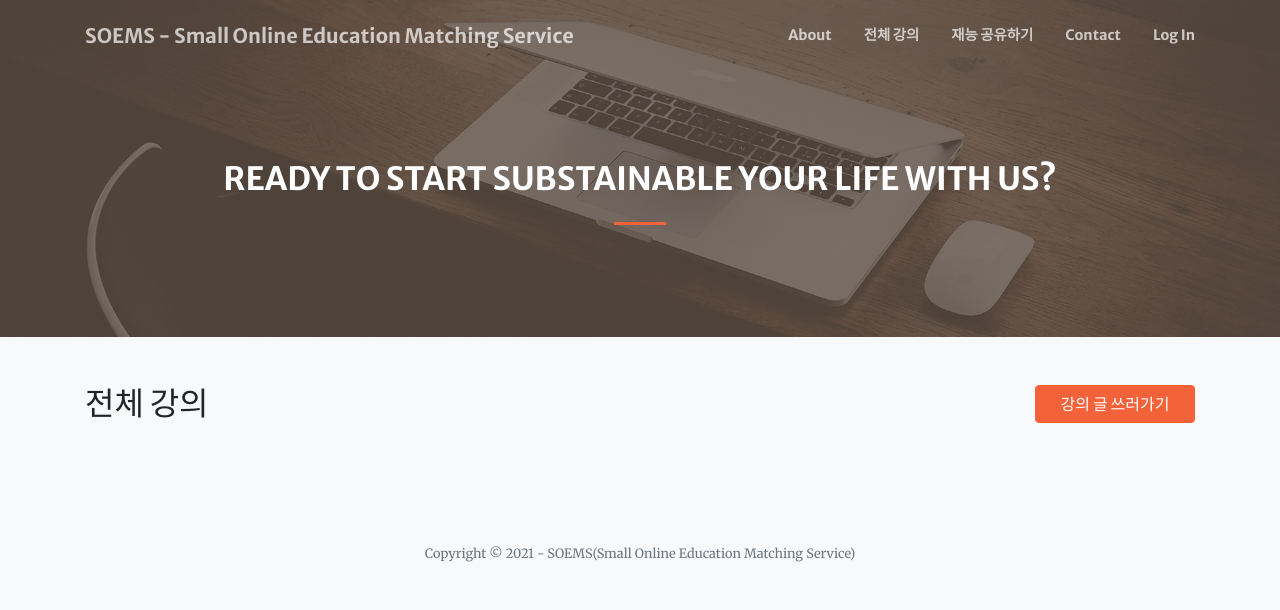
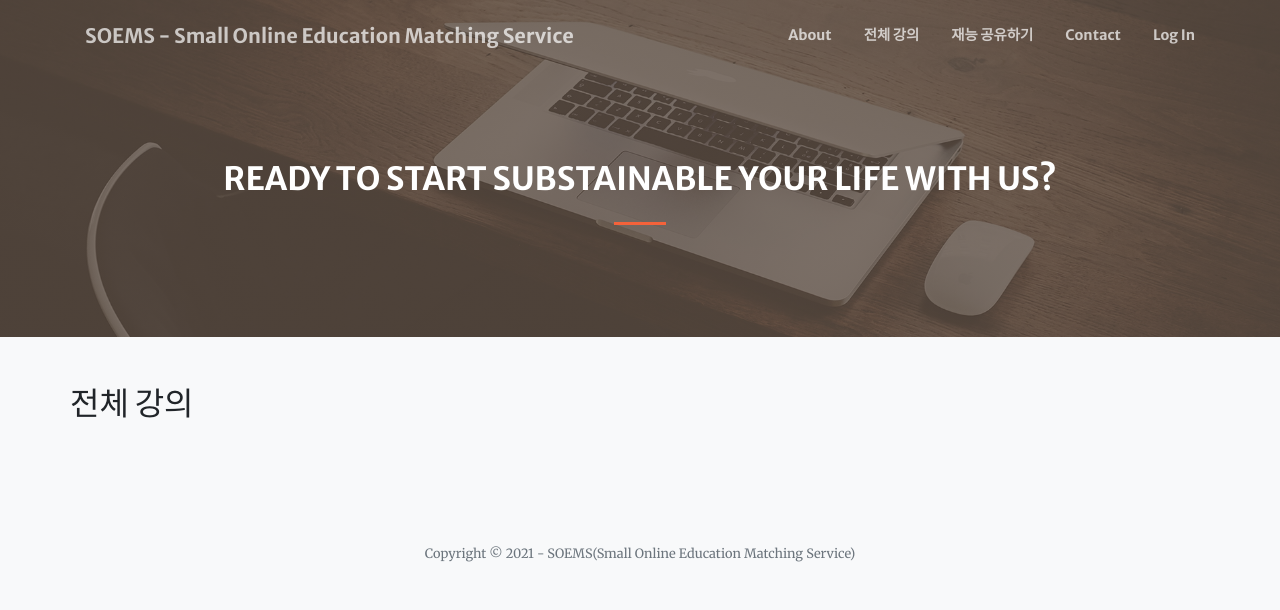
Before and after one commit to ningpop/SOEMS, a Django app: page /study/list/ in a window 1280 px wide. Shown: the top 610 px of the page. Run offline with Django 3.2, Linux system fonts and the light colour scheme; data that the repository does not hold is empty; parts of the project's set-up code (start-up, migrations or seed data) failed here and were passed over; some libraries are stand-ins or nearby versions.

Commit message:
✅[CHORE] 강의 글 작성 버튼 이동

```diff
--- a/main/templates/index.html
+++ b/main/templates/index.html
@@ -12,7 +12,7 @@ SOEMS - 소규모 온라인 교육 매칭 서비스
 <ul class="navbar-nav ml-auto my-2 my-lg-0">
     <li class="nav-item"><a class="nav-link js-scroll-trigger" href="{% url 'home' %}#about">About</a></li>
     <li class="nav-item"><a class="nav-link js-scroll-trigger" href="{% url 'study_list' %}">전체 강의</a></li>
-    <li class="nav-item"><a class="nav-link js-scroll-trigger" href="">재능 공유하기</a></li>
+    <li class="nav-item"><a class="nav-link js-scroll-trigger" href="{% url 'study_create' %}">재능 공유하기</a></li>
     <li class="nav-item"><a class="nav-link js-scroll-trigger" href="{% url 'home' %}#contact">Contact</a></li>
     <li class="nav-item"><a class="nav-link js-scroll-trigger" href="">Log In</a></li>
 </ul>
--- a/study/templates/study_create.html
+++ b/study/templates/study_create.html
@@ -12,7 +12,7 @@ SOEMS - 강의 글 작성하기
 <ul class="navbar-nav ml-auto my-2 my-lg-0">
     <li class="nav-item"><a class="nav-link js-scroll-trigger" href="{% url 'home' %}#about">About</a></li>
     <li class="nav-item active"><a class="nav-link js-scroll-trigger" href="{% url 'study_list' %}">전체 강의</a></li>
-    <li class="nav-item"><a class="nav-link js-scroll-trigger" href="">재능 공유하기</a></li>
+    <li class="nav-item"><a class="nav-link js-scroll-trigger" href="{% url 'study_create' %}">재능 공유하기</a></li>
     <li class="nav-item"><a class="nav-link js-scroll-trigger" href="{% url 'home' %}#contact">Contact</a></li>
     <li class="nav-item"><a class="nav-link js-scroll-trigger" href="">Log In</a></li>
 </ul>
--- a/study/templates/study_detail.html
+++ b/study/templates/study_detail.html
@@ -12,7 +12,7 @@ SOEMS - 강의 | {{ study.title }}
 <ul class="navbar-nav ml-auto my-2 my-lg-0">
     <li class="nav-item"><a class="nav-link js-scroll-trigger" href="{% url 'home' %}#about">About</a></li>
     <li class="nav-item active"><a class="nav-link js-scroll-trigger" href="{% url 'study_list' %}">전체 강의</a></li>
-    <li class="nav-item"><a class="nav-link js-scroll-trigger" href="">재능 공유하기</a></li>
+    <li class="nav-item"><a class="nav-link js-scroll-trigger" href="{% url 'study_create' %}">재능 공유하기</a></li>
     <li class="nav-item"><a class="nav-link js-scroll-trigger" href="{% url 'home' %}#contact">Contact</a></li>
     <li class="nav-item"><a class="nav-link js-scroll-trigger" href="">Log In</a></li>
 </ul>
--- a/study/templates/study_list.html
+++ b/study/templates/study_list.html
@@ -12,7 +12,7 @@ SOEMS - 전체 강의 목록
 <ul class="navbar-nav ml-auto my-2 my-lg-0">
     <li class="nav-item"><a class="nav-link js-scroll-trigger" href="{% url 'home' %}#about">About</a></li>
     <li class="nav-item active"><a class="nav-link js-scroll-trigger" href="{% url 'study_list' %}">전체 강의</a></li>
-    <li class="nav-item"><a class="nav-link js-scroll-trigger" href="">재능 공유하기</a></li>
+    <li class="nav-item"><a class="nav-link js-scroll-trigger" href="{% url 'study_create' %}">재능 공유하기</a></li>
     <li class="nav-item"><a class="nav-link js-scroll-trigger" href="{% url 'home' %}#contact">Contact</a></li>
     <li class="nav-item"><a class="nav-link js-scroll-trigger" href="">Log In</a></li>
 </ul>
@@ -34,13 +34,7 @@ SOEMS - 전체 강의 목록
 <section class="py-5 bg-light">
     <div class="container">
         <div class="row">
-            <div class="col-md-10">
             <h2 class="mb-4">전체 강의</h2>
-            </div>
-            <div class="col-md-2">
-                <a href="{% url 'study_create' %}" class="btn btn-block btn-primary text-uppercase">강의 글 쓰러가기</a>
-            </div>
-        </div>
             <div class="row">
                 {% for study in studies %}
                 <div class="col-lg-4 col-sm-6 mb-4">
@@ -49,7 +43,8 @@ SOEMS - 전체 강의 목록
                             <img class="card-img-top" src="https://via.placeholder.com/700x400" alt="...">
                         </a>
                         <div class="card-body">
-                        <h5 class="card-title"><a href="{% url 'study_detail' study.id %}">{{ study.title }}</a></h5>
+                            <h5 class="card-title"><a href="{% url 'study_detail' study.id %}">{{ study.title }}</a>
+                            </h5>
                             <p class="card-text">{{ study.content }}</p>
                         </div>
                     </div>
--- a/study/templates/study_update.html
+++ b/study/templates/study_update.html
@@ -12,7 +12,7 @@ SOEMS - 강의 글 수정하기
 <ul class="navbar-nav ml-auto my-2 my-lg-0">
     <li class="nav-item"><a class="nav-link js-scroll-trigger" href="{% url 'home' %}#about">About</a></li>
     <li class="nav-item active"><a class="nav-link js-scroll-trigger" href="{% url 'study_list' %}">전체 강의</a></li>
-    <li class="nav-item"><a class="nav-link js-scroll-trigger" href="">재능 공유하기</a></li>
+    <li class="nav-item"><a class="nav-link js-scroll-trigger" href="{% url 'study_create' %}">재능 공유하기</a></li>
     <li class="nav-item"><a class="nav-link js-scroll-trigger" href="{% url 'home' %}#contact">Contact</a></li>
     <li class="nav-item"><a class="nav-link js-scroll-trigger" href="">Log In</a></li>
 </ul>
```
Lines whose indentation alone changed are shown as unchanged.
